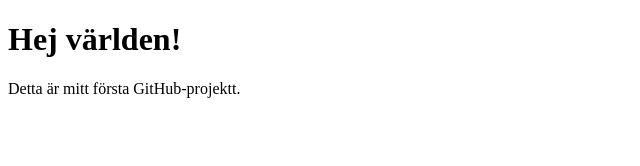
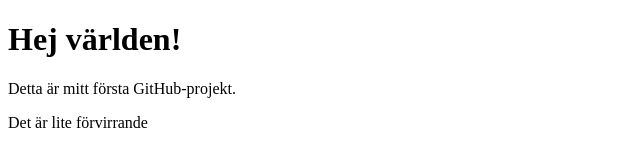
Before and after one commit to klaraklingberg/html-test, a plain HTML site: page index.html in a window 1280 px wide. Shown: the whole page, without its empty margins (0-640 px from the left). Drawn offline with Linux system fonts and the light colour scheme.

Commit message:
Fix typo in project description and add clarification paragraph

```diff
--- a/index.html
+++ b/index.html
@@ -5,6 +5,7 @@
   </head>
   <body>
     <h1>Hej världen!</h1>
-    <p>Detta är mitt första GitHub-projektt.</p>
+    <p>Detta är mitt första GitHub-projekt.</p>
+    <p>Det är lite förvirrande</p>
   </body>
 </html>
```
